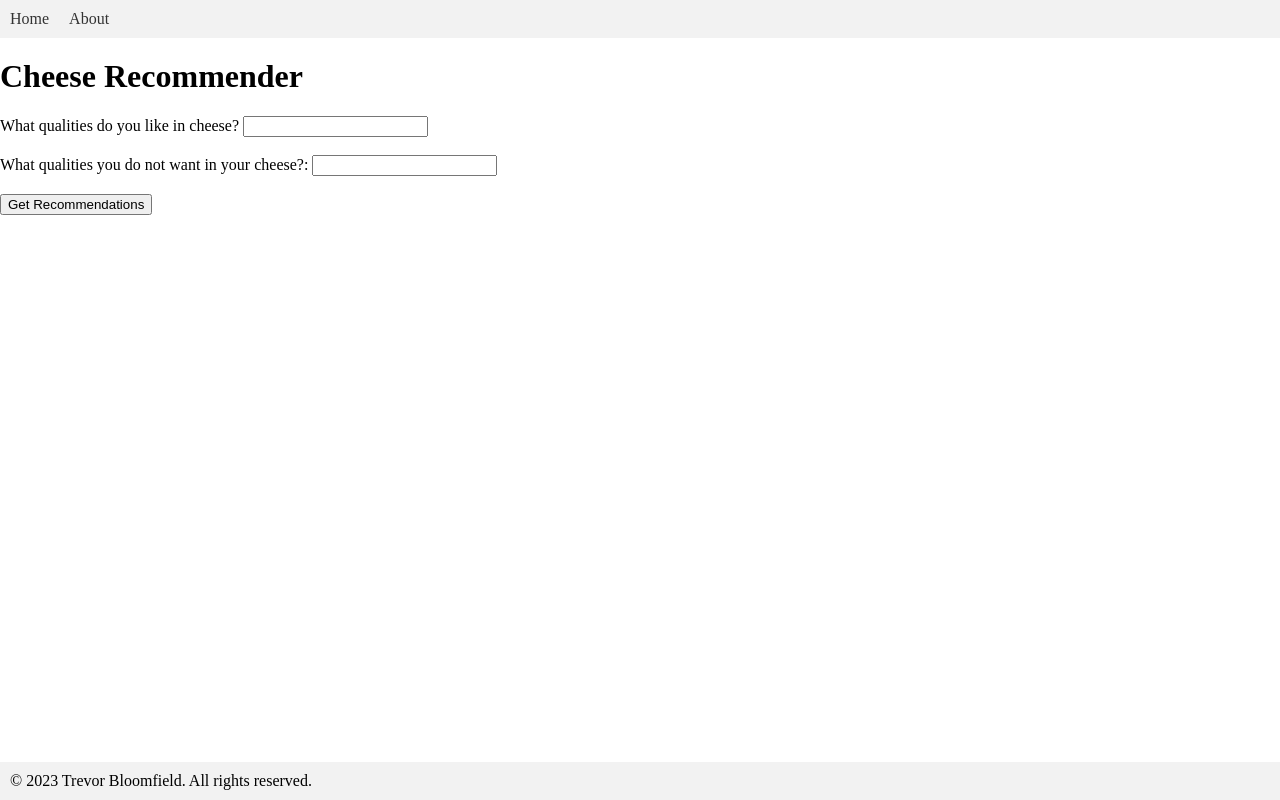
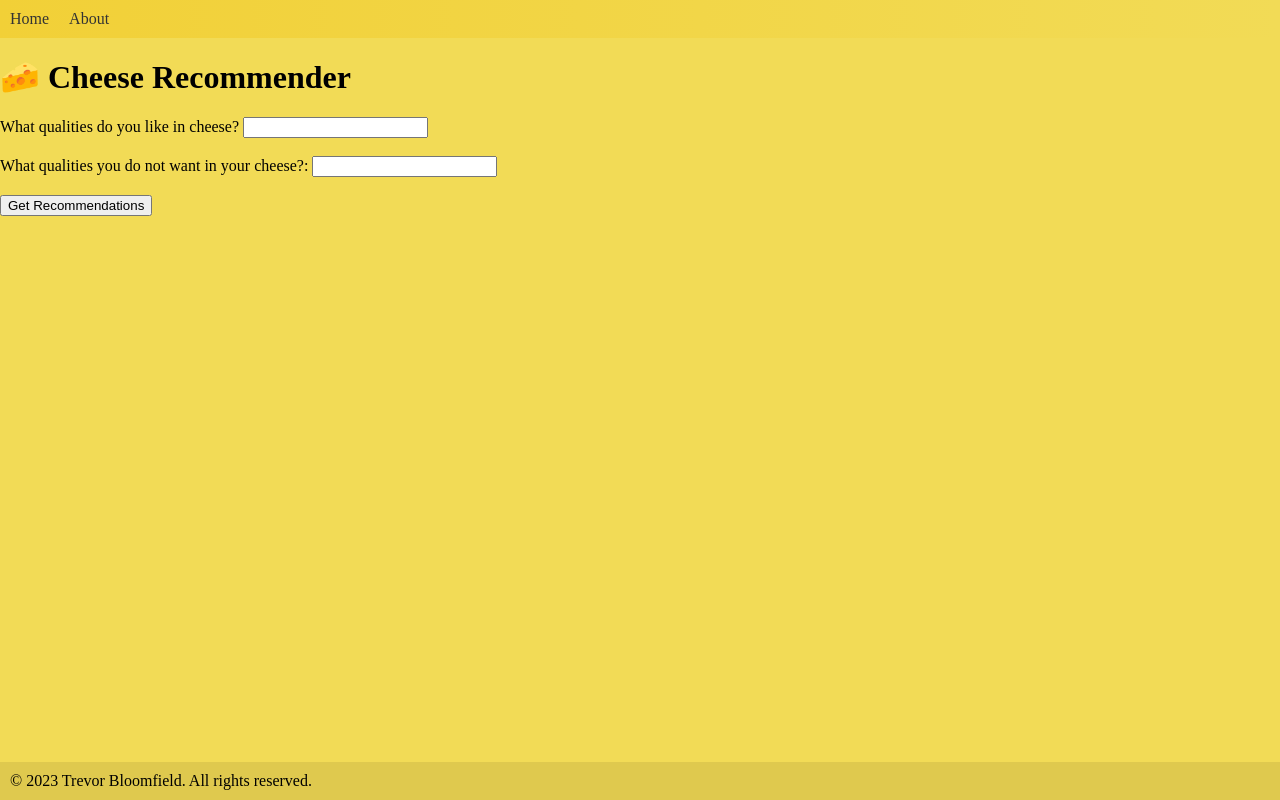
Before and after one commit to psibir/cheese-recs, a Flask app: page / in a window 1280 px wide. Run offline with Flask 3, Linux system fonts and the light colour scheme; parts of the project's set-up code (start-up, migrations or seed data) failed here and were passed over.

Commit message:
Update base.html
added yellow background

```diff
--- a/templates/base.html
+++ b/templates/base.html
@@ -1,7 +1,7 @@
 <!DOCTYPE html>
 <html>
 <head>
-    <title>{% block title %}Cheese Recommender{% endblock %}</title>
+    <title>{% block title %}🧀 Cheese Recommender{% endblock %}</title>
     <style>
         html {
             height: 100%;
@@ -12,10 +12,11 @@
             flex-direction: column;
             min-height: 100vh;
             margin: 0;
+            background-color: #f2db56;
         }
 
         header {
-            background-color: #f2f2f2;
+            background: linear-gradient(to right, #f2d037, transparent);
             padding: 10px;
         }
 
@@ -41,7 +42,7 @@
 
         footer {
             margin-top: auto;
-            background-color: #f2f2f2;
+            background-color: #dfc94e;
             padding: 10px;
         }
     </style>
@@ -56,7 +57,7 @@
         </nav>
     </header>
 
-    <h1>Cheese Recommender</h1>
+    <h1>🧀 Cheese Recommender</h1>
 
     {% block content %}
     {% endblock %}
```
